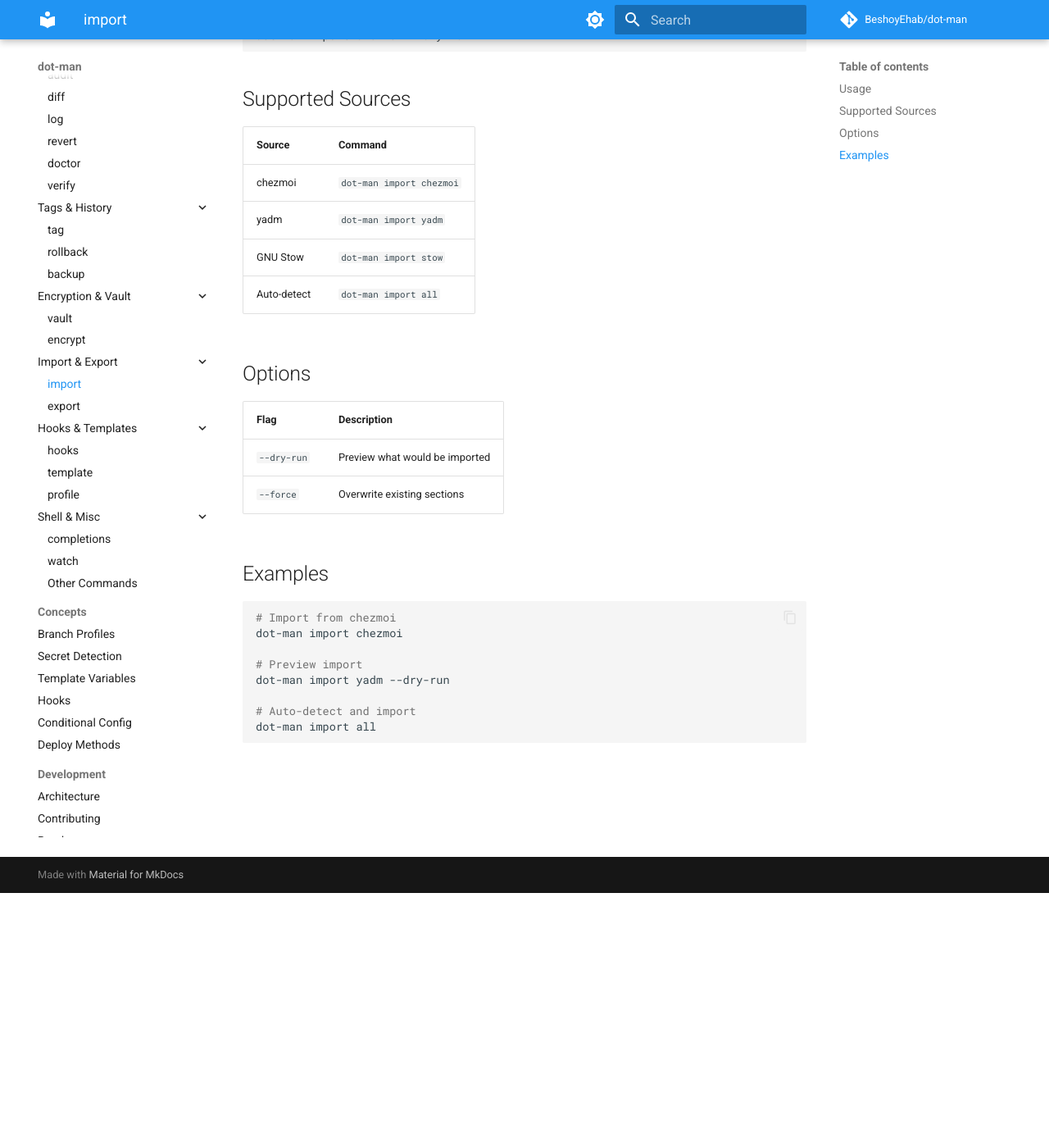
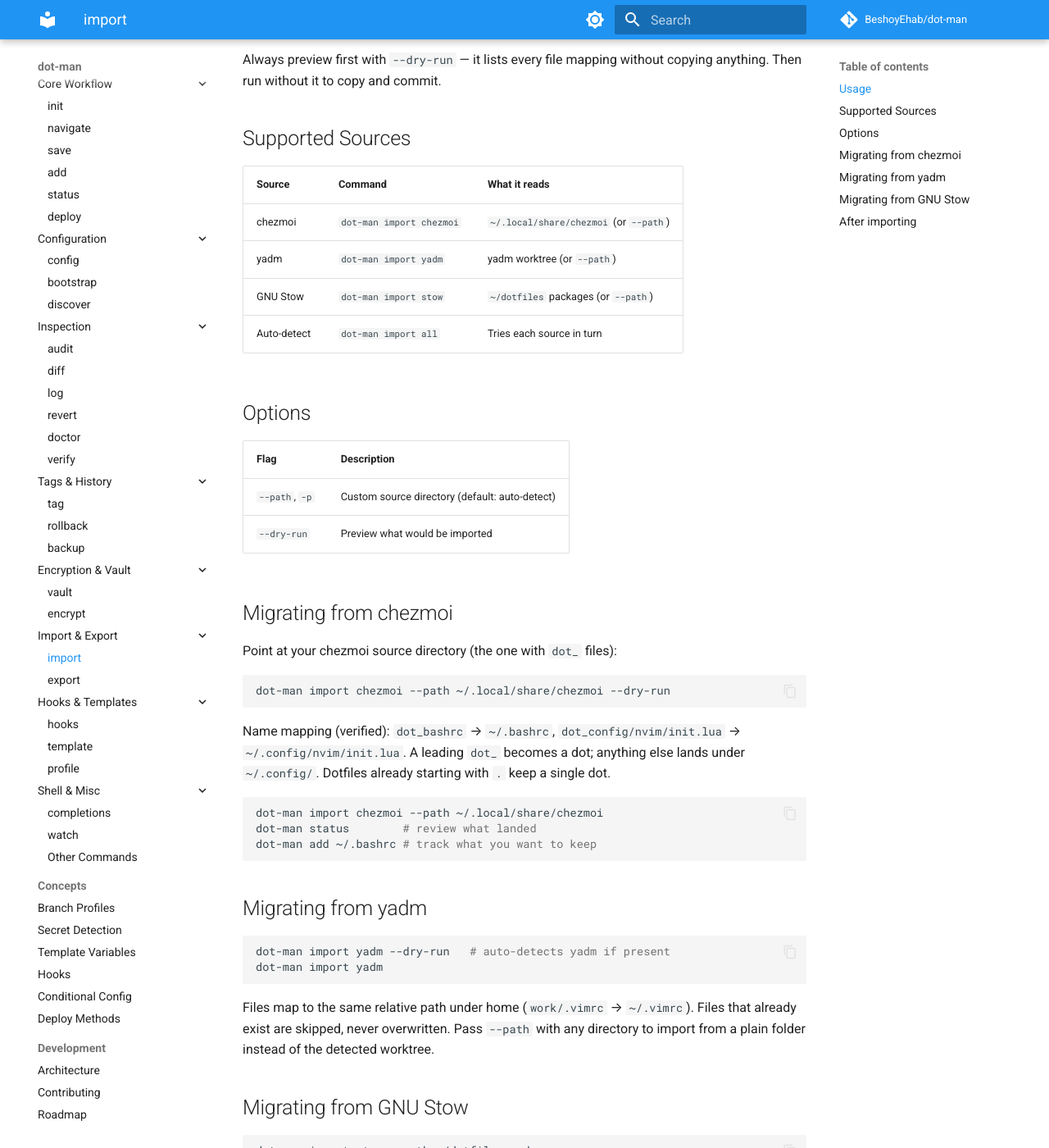
Before and after one commit to BeshoyEhab/dot-man, an MkDocs documentation site: the page built from docs/commands/import.md, in a window 1280 px wide and 1400 px high, scrolled down 311 px. Shown: the whole window at 82% size. Built offline with MkDocs 1.6.1 and Material for MkDocs 9.7.7, drawn with Linux system fonts in a browser that asks for light colours; comment, search, counter and statistics services are not loaded; some of the changed text lies outside the part shown.

Commit message:
fix(import): chezmoi mapping, dry-run counts, migration guides
- Map chezmoi dot_ prefixes to dotfiles; no more double-dot destinations
- Dry-run summaries count listed files (with singular grammar)
- Verified walkthroughs for chezmoi/yadm/stow; drop stale --force flag
- 6 new tests

````diff
--- a/docs/commands/import.md
+++ b/docs/commands/import.md
@@ -5,36 +5,73 @@
 ## Usage
 
 ```bash
-dot-man import <source>
+dot-man import <source> [--path <dir>] [--dry-run]
 dot-man import all
-dot-man import chezmoi --dry-run
 ```
+
+Always preview first with `--dry-run` — it lists every file mapping
+without copying anything. Then run without it to copy and commit.
 
 ## Supported Sources
 
-| Source | Command |
-|--------|---------|
-| chezmoi | `dot-man import chezmoi` |
-| yadm | `dot-man import yadm` |
-| GNU Stow | `dot-man import stow` |
-| Auto-detect | `dot-man import all` |
+| Source | Command | What it reads |
+|--------|---------|---------------|
+| chezmoi | `dot-man import chezmoi` | `~/.local/share/chezmoi` (or `--path`) |
+| yadm | `dot-man import yadm` | yadm worktree (or `--path`) |
+| GNU Stow | `dot-man import stow` | `~/dotfiles` packages (or `--path`) |
+| Auto-detect | `dot-man import all` | Tries each source in turn |
 
 ## Options
 
 | Flag | Description |
 |------|-------------|
+| `--path`, `-p` | Custom source directory (default: auto-detect) |
 | `--dry-run` | Preview what would be imported |
-| `--force` | Overwrite existing sections |
 
-## Examples
+## Migrating from chezmoi
+
+Point at your chezmoi source directory (the one with `dot_` files):
 
 ```bash
-# Import from chezmoi
-dot-man import chezmoi
+dot-man import chezmoi --path ~/.local/share/chezmoi --dry-run
+```
 
-# Preview import
-dot-man import yadm --dry-run
+Name mapping (verified): `dot_bashrc` → `~/.bashrc`,
+`dot_config/nvim/init.lua` → `~/.config/nvim/init.lua`. A leading
+`dot_` becomes a dot; anything else lands under `~/.config/`.
+Dotfiles already starting with `.` keep a single dot.
 
-# Auto-detect and import
-dot-man import all
+```bash
+dot-man import chezmoi --path ~/.local/share/chezmoi
+dot-man status        # review what landed
+dot-man add ~/.bashrc # track what you want to keep
 ```
+
+## Migrating from yadm
+
+```bash
+dot-man import yadm --dry-run   # auto-detects yadm if present
+dot-man import yadm
+```
+
+Files map to the same relative path under home (`work/.vimrc` →
+`~/.vimrc`). Files that already exist are skipped, never overwritten.
+Pass `--path` with any directory to import from a plain folder instead
+of the detected worktree.
+
+## Migrating from GNU Stow
+
+```bash
+dot-man import stow --path ~/dotfiles --dry-run
+dot-man import stow --path ~/dotfiles
+```
+
+Each subdirectory is treated as a package: the first path segment
+gains its dot (`nvim/.config/nvim/init.lua` →
+`~/.config/nvim/init.lua`). Directories starting with `.` map as-is.
+
+## After importing
+
+Imported files land in your home directory but are not tracked yet —
+review with `dot-man status`, then `dot-man add` the ones you want.
+Finish with `dot-man navigate work` to snapshot the new configuration.
````
Also changed, not shown: CHANGELOG.md (+1 -0 lines), TODO.md (+1 -1 lines), 2 other files.
